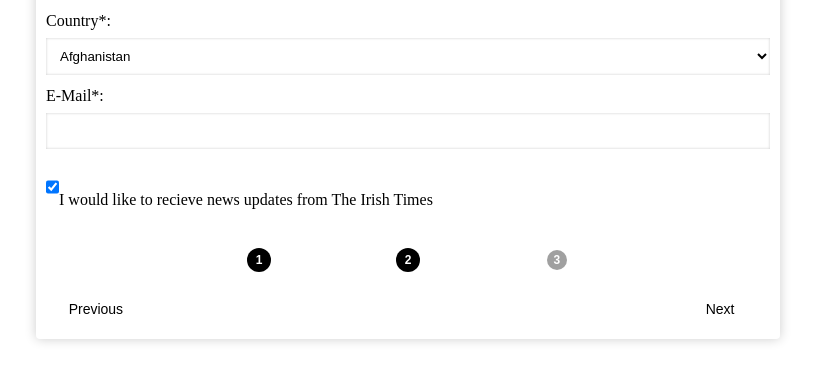
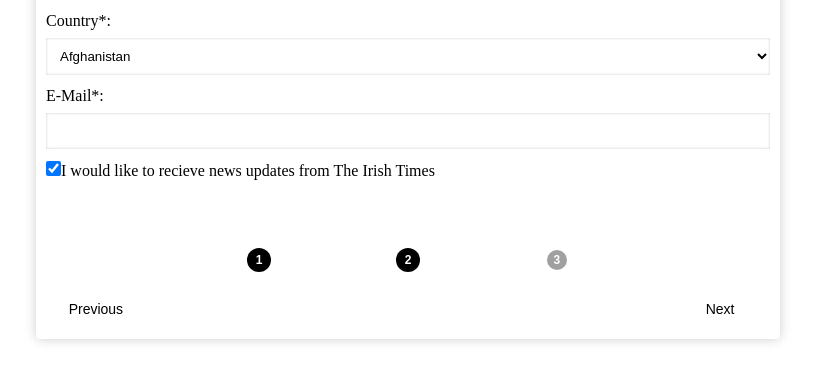
Before and after one commit to BGGrieco/irishTimes, a plain HTML site: page index.html in a window 1280 px wide. Both pictures are taken after a click on the button "Next". Shown: the part 737-1118 px from the top of the page, without its empty margins (232-1047 px from the left). Drawn offline with Linux system fonts and the light colour scheme.

Commit message:
Final commit

```diff
--- a/css/styling.css
+++ b/css/styling.css
@@ -80,7 +80,7 @@ img {
 }
 
 .slideInLeft {
-  animation: inLeft 0.3s ease-in forwards;
+  animation: inLeft 0.3s ease-out forwards;
 }
 
 .slideOutRight {
@@ -88,7 +88,7 @@ img {
 }
 
 .slideInRight {
-  animation: inRight 0.3s ease-in forwards;
+  animation: inRight 0.3s ease-out forwards;
 }
 
 @keyframes outLeft {
@@ -170,8 +170,11 @@ input, select {
 }
 
 input[type="checkbox"] {
-  width: 13px;
+  width: 15px;
+  height: 15px;
   box-shadow: none;
+  margin: 0;
+  padding: 0;
 }
 
 #counter {
```
